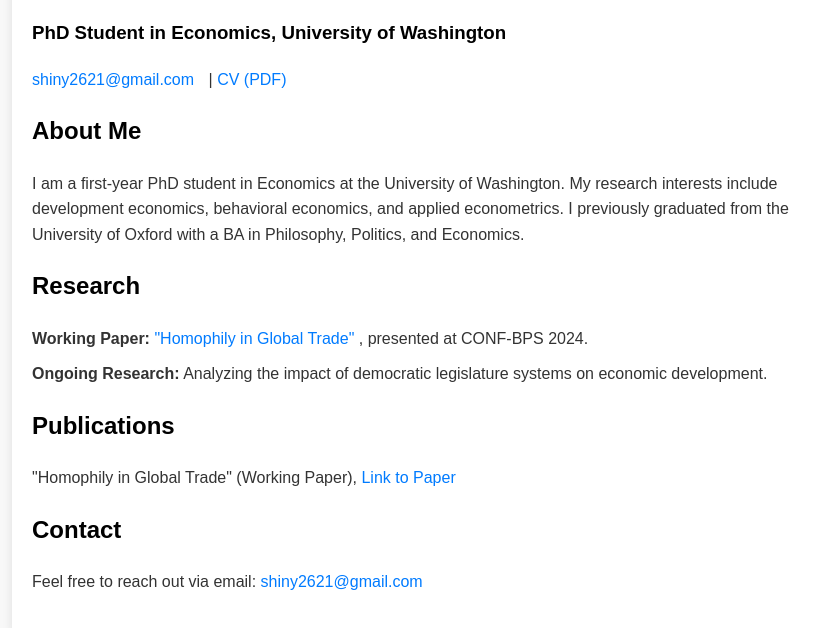
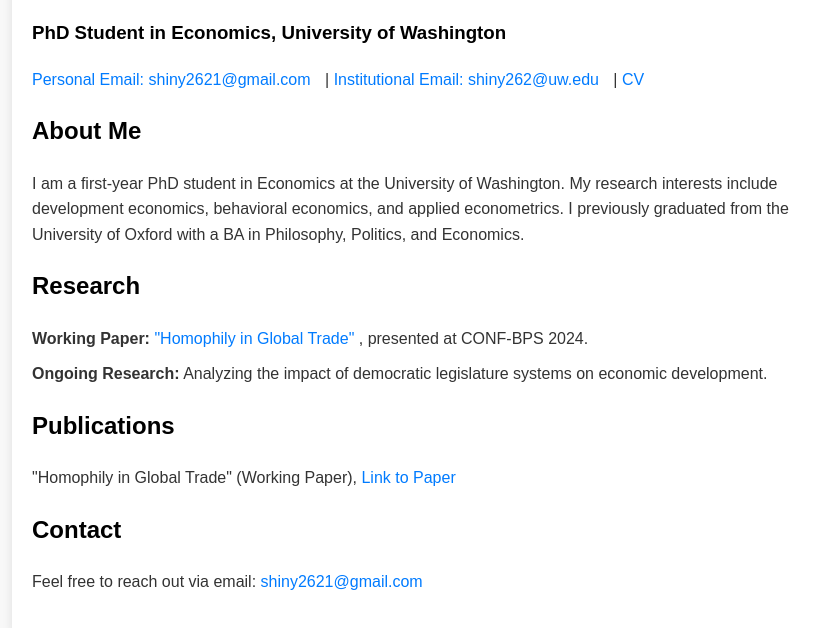
Before and after one commit to NingyiShi/NingyiShi.github.io, a plain HTML site: page index.html in a window 1280 px wide. Shown: the part 116-744 px from the top of the page, without its empty margins (208-1027 px from the left). Drawn offline with Linux system fonts and the light colour scheme.

Commit message:
Update index.html

```diff
--- a/index.html
+++ b/index.html
@@ -55,8 +55,9 @@
         <h3>PhD Student in Economics, University of Washington</h3>
 
         <p class="contact-info">
-            <a href="mailto:shiny2621@gmail.com">shiny2621@gmail.com</a>
-            | <a href="/pdfs/CV.pdf" target="_blank">CV (PDF)</a>
+            <a href="mailto:shiny2621@gmail.com">Personal Email: shiny2621@gmail.com</a>
+            | <a href="mailto:shiny262@uw.edu">Institutional Email: shiny262@uw.edu</a>
+            | <a href="https://ningyishi.github.io/Ningyi_CV.pdf" target="_blank">CV</a>
         </p>
 
         <div class="section">
```
